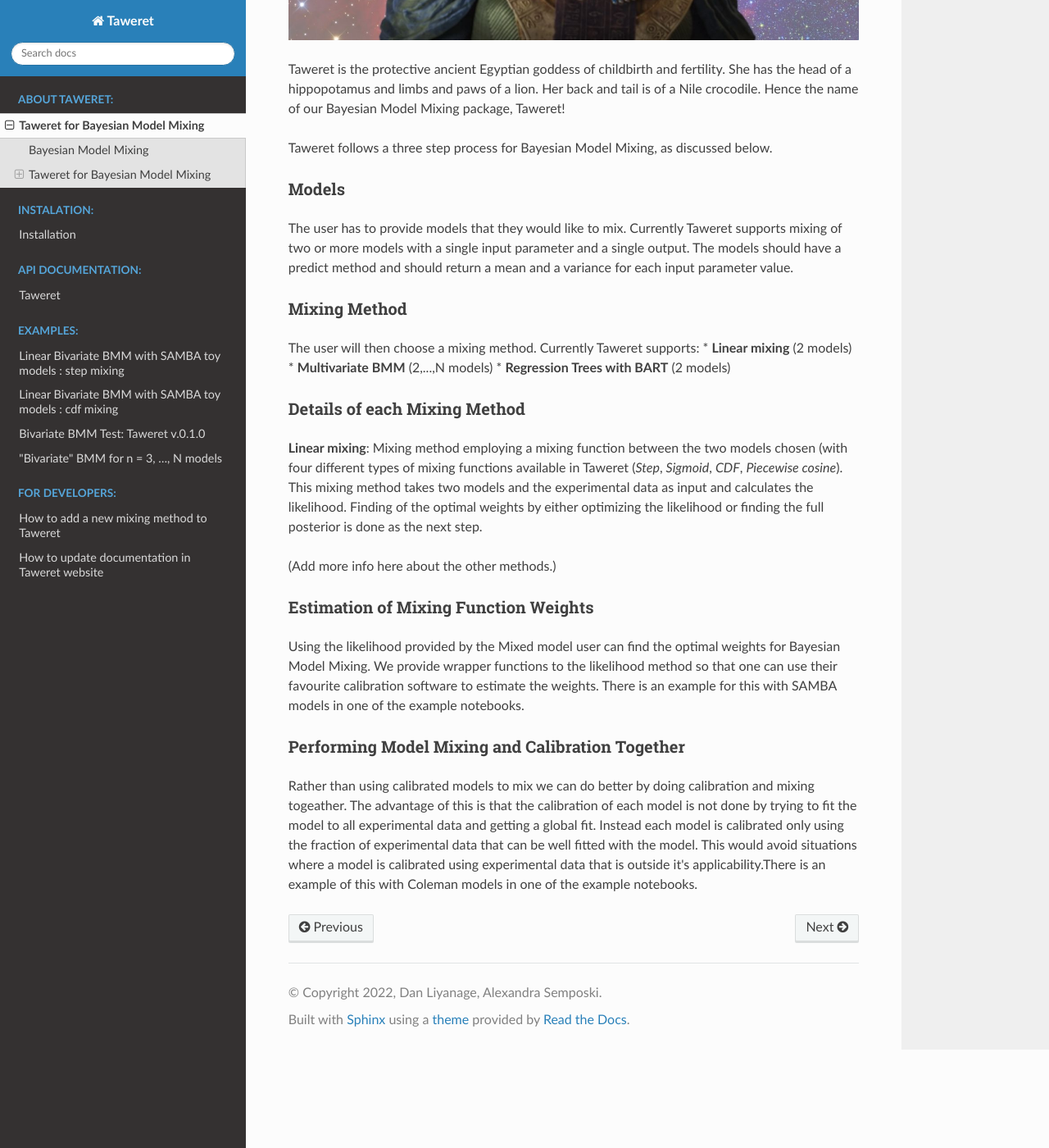
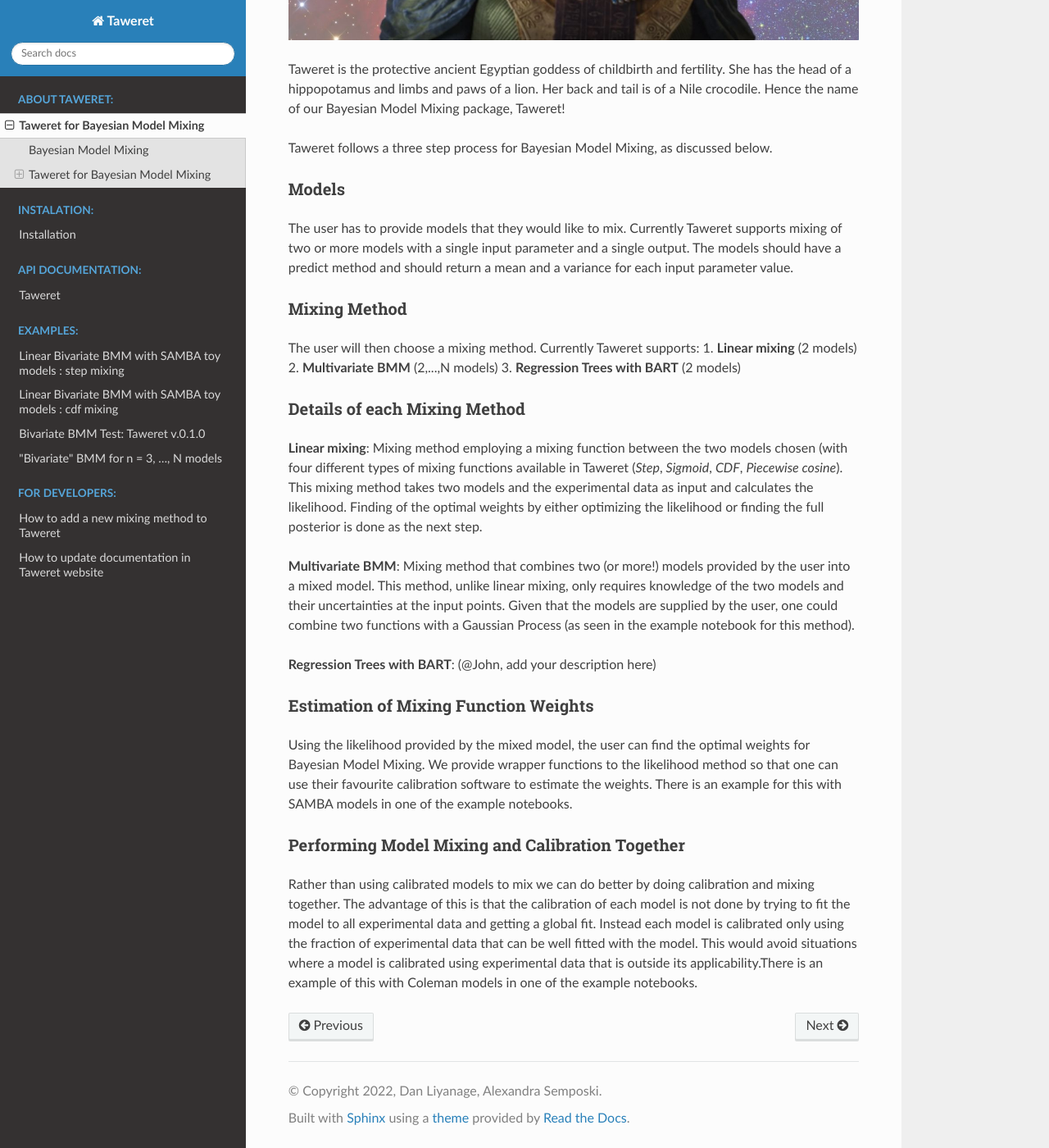
Before and after one commit to bandframework/Taweret, a Sphinx documentation site: the page built from docs/source/intro.rst, in a window 1280 px wide and 1400 px high, scrolled down 1143 px. Shown: the whole window at 82% size. Built offline with Sphinx 7.4.7 and the Read the Docs theme 2.0.0, drawn with Linux system fonts in a browser that asks for light colours; pages that are not in the unit, such as notebooks, are missing from menus.

Commit message:
added final edits (now for others)

```diff
--- a/docs/source/intro.rst
+++ b/docs/source/intro.rst
@@ -41,9 +41,9 @@ method and should return a mean and a variance for each input parameter value.
 Mixing Method
 ^^^^^^^^^^^^^
 The user will then choose a mixing method. Currently Taweret supports: \
-* **Linear mixing** (2 models)
-* **Multivariate BMM** (2,...,N models)
-* **Regression Trees with BART** (2 models)
+1. **Linear mixing** (2 models)
+2. **Multivariate BMM** (2,...,N models)
+3. **Regression Trees with BART** (2 models)
 
 Details of each Mixing Method
 ^^^^^^^^^^^^^^^^^^^^^^^^^^^^^^
@@ -53,18 +53,23 @@ Details of each Mixing Method
 and calculates the likelihood. Finding of the optimal weights by either optimizing the \
 likelihood or finding the full posterior is done as the next step.
 
-(Add more info here about the other methods.)
+**Multivariate BMM**: Mixing method that combines two (or more!) models provided by the user into \
+a mixed model. This method, unlike linear mixing, only requires knowledge of the two models and their \
+uncertainties at the input points. Given that the models are supplied by the user, one could combine \
+two functions with a Gaussian Process (as seen in the example notebook for this method).
+
+**Regression Trees with BART**: (@John, add your description here)
 
 Estimation of Mixing Function Weights
 ^^^^^^^^^^^^^^^^^^^^^^^^^^^^^^^^^^^^^
-Using the likelihood provided by the Mixed model user can find the optimal weights for Bayesian Model Mixing. \
+Using the likelihood provided by the mixed model, the user can find the optimal weights for Bayesian Model Mixing. \
 We provide wrapper functions to the likelihood method so that one can use their favourite calibration software \
 to estimate the weights. There is an example for this with SAMBA models in one of the example notebooks.
 
 Performing Model Mixing and Calibration Together
 ^^^^^^^^^^^^^^^^^^^^^^^^^^^^^^^^^^^^^^^^^^^^^^^^
-Rather than using calibrated models to mix we can do better by doing calibration and mixing togeather. The advantage of this \
+Rather than using calibrated models to mix we can do better by doing calibration and mixing together. The advantage of this \
 is that the calibration of each model is not done by trying to fit the model to all experimental data and getting a global fit. \
 Instead each model is calibrated only using the fraction of experimental data that can be well fitted with the model.
-This would avoid situations where a model is calibrated using experimental data that is outside it's applicability.\
+This would avoid situations where a model is calibrated using experimental data that is outside its applicability.\
 There is an example of this with Coleman models in one of the example notebooks.
```
